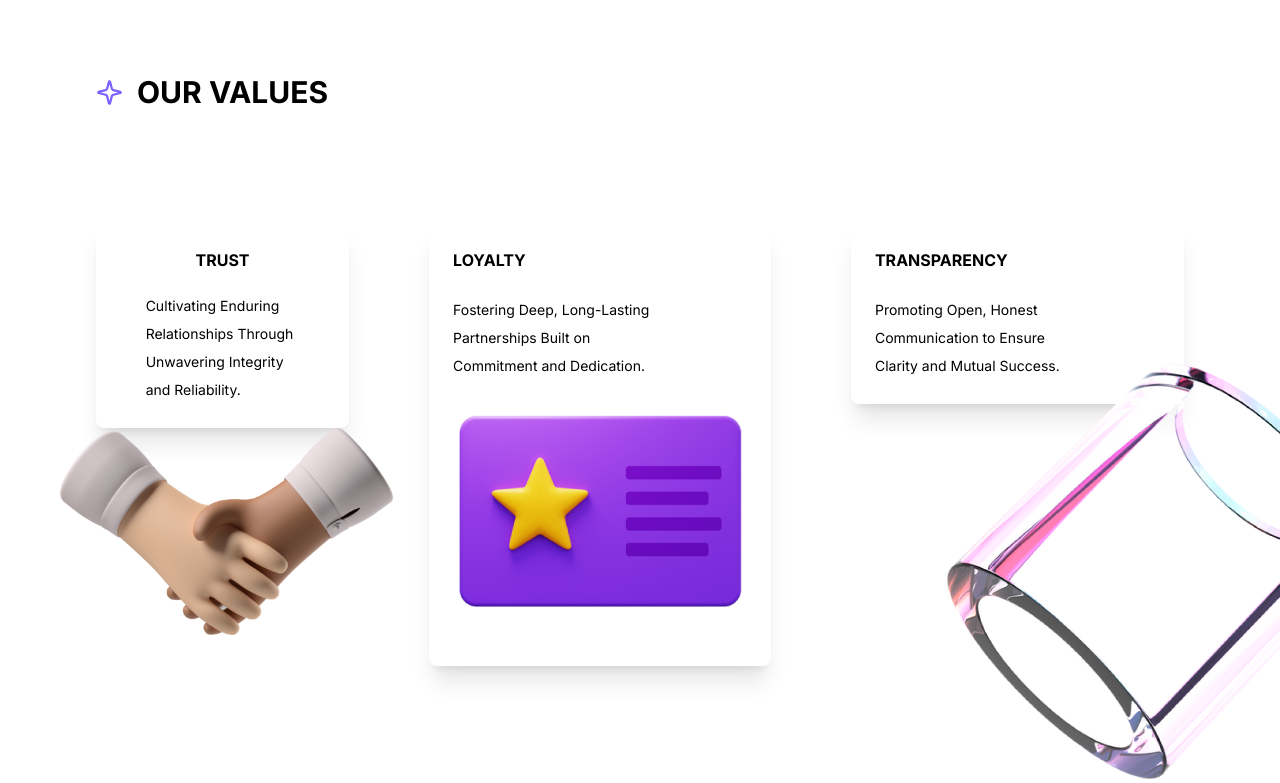
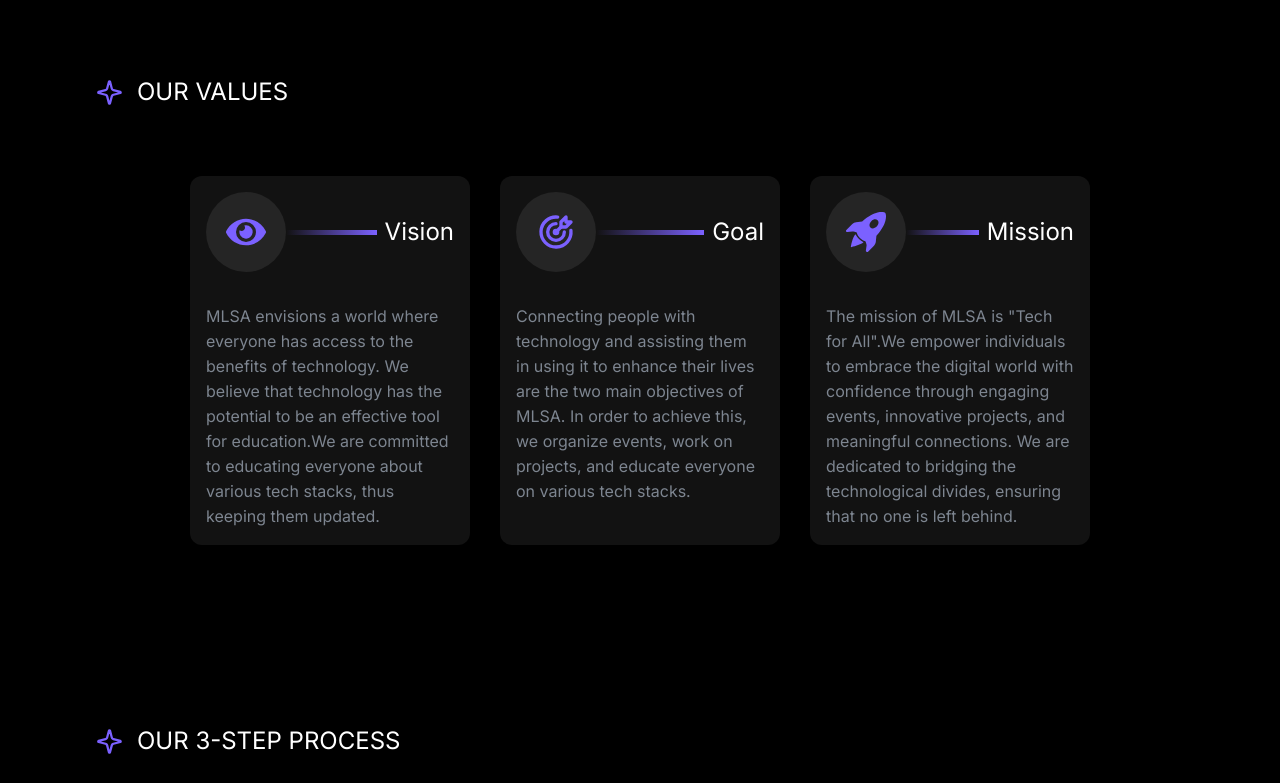
Before and after one commit to Anonymous-Squirrels/Canadian-Squirrels, a Next.js app: page /about in a window 1280 px wide. Shown: the part 1600-2383 px from the top of the page. Built offline with nearby package versions, Linux system fonts and the light colour scheme.

Commit message:
feat:our values in about us page

```diff
--- a/components/About/OurValues.tsx
+++ b/components/About/OurValues.tsx
@@ -1,74 +1,51 @@
 import { Sparkle } from "@/constants/Icons";
 import Image from "next/image";
 import React from "react";
+import OurValuesCard from "./OurValuesCard";
+import { BsFillRocketTakeoffFill } from "react-icons/bs";
+import { FaEye } from "react-icons/fa";
+import { TbTargetArrow } from "react-icons/tb";
 
 function OurValues() {
   return (
-    <div className="min-h-screen bg-white py-12 md:py-16 overflow-hidden">
-      <div className="flex w-full items-center justify-center text-3xl py-9">
+    <div className="bg-black text-white py-12 overflow-hidden">
+      <div className=" w-full text-3xl py-9">
         <div className="w-fit flex items-center gap-x-3.5 justify-center md:absolute md:left-24">
-          <Sparkle /> <span className="uppercase font-bold">OUR VALUES</span>
+          <Sparkle /> <span className="uppercase text-2xl md:text-2xl">OUR VALUES</span>
         </div>
+
+        <div className="flex flex-col md:flex-row md:flex-wrap gap-[40px] xl:gap-[30px] 2xl:gap-[50px] mt-[50px] md:mt-[100px] mx-auto justify-center">
+  <div className="flex justify-center">
+    <OurValuesCard
+      icon={<FaEye className="text-[30px] md:text-[40px]"></FaEye>}
+      label="Vision"
+      Classname=""
+      content="MLSA envisions a world where everyone has access to the benefits of technology. We believe that technology has the potential to be an effective tool for education.We are committed to educating everyone about various tech stacks, thus keeping them updated."
+    />
+  </div>
+  <div className="flex justify-center">
+    <OurValuesCard
+      icon={<TbTargetArrow className=" text-[30px] md:text-[40px]"></TbTargetArrow>}
+      label="Goal"
+      Classname=""
+      content="Connecting people with technology and assisting them in using it to enhance their lives are the two main objectives of MLSA. In order to achieve this, we organize events, work on projects, and educate everyone on various tech stacks."
+    />
+  </div>
+  <div className="flex justify-center">
+    <OurValuesCard
+      icon={
+        <BsFillRocketTakeoffFill className="text-[30px] md:text-[40px]"></BsFillRocketTakeoffFill>
+      }
+      label="Mission"
+      Classname=""
+      content={` The mission of MLSA is "Tech for All".We empower individuals to embrace the digital world with confidence through engaging events, innovative projects, and meaningful connections. We are dedicated to bridging the technological divides, ensuring that no one is left behind.`}
+    />
+  </div>
+</div>
+
       </div>
 
-      <div className="flex flex-col md:flex-row items-center md:items-start justify-between px-7 md:p-24 gap-y-8">
-        <div className="w-full md:w-fit rounded-lg grid place-items-center">
-          <div className="w-full md:w-fit flex flex-col items-center justify-around gap-y-5 rounded-lg shadow-xl p-6 md:mr-20">
-            <span className="uppercase self-start md:self-auto font-bold">Trust</span>
-            <span className="text-sm leading-7 w-full md:w-3/4">
-              Cultivating Enduring Relationships Through Unwavering Integrity
-              and Reliability.
-            </span>
-          </div>
-          <div className="w-fit md:relative right-9">
-            <Image
-              src="/assets/handshake.png"
-              width={500}
-              height={500}
-              alt="handshake"
-              className="w-fit"
-            />
-          </div>
-        </div>
 
-        <div className="w-full md:w-fit flex flex-col items-start justify-around rounded-lg shadow-xl p-6 md:mr-20">
-          <span className="uppercase font-bold">Loyalty</span>
-          <br />
-          <span className="text-sm leading-7 w-full md:w-3/4">
-            Fostering Deep, Long-Lasting Partnerships Built on Commitment and
-            Dedication.
-          </span>
-          <div className="grid place-items-center">
-            <Image
-              src="/assets/loyalty.png"
-              width={400}
-              height={400}
-              alt="handshake"
-              className="my-8 md:w-full w-[80%]"
-            />
-          </div>
-        </div>
-
-        <div className="w-full md:w-fit rounded-lg">
-          <div className="w-full md:w-fit flex flex-col items-start justify-around rounded-lg shadow-xl p-6">
-            <span className="uppercase font-bold">Transparency</span>
-            <br />
-            <span className="text-sm leading-7 w-full md:w-3/4">
-              Promoting Open, Honest Communication to Ensure Clarity and Mutual
-              Success.
-            </span>
-          </div>
-          <div className="w-full -translate-y-10">
-            <Image
-              src="/assets/transparency.png"
-              width={400}
-              height={400}
-              alt="handshake"
-              className="md:w-full w-[80%] md:translate-x-24 translate-x-32"
-            />
-          </div>
-        </div>
-      </div>
     </div>
   );
 }
--- /dev/null
+++ b/components/About/OurValuesCard.tsx
@@ -0,0 +1,31 @@
+import React from "react";
+
+type OurValuesCardProps = {
+  icon: React.ReactNode;
+  label: string;
+  Classname: string;
+  content: string;
+};
+
+const OurValuesCard = ({ icon, label, Classname, content }: OurValuesCardProps) => {
+  return (
+    <>
+      <div
+        className={`md:max-w-[330px] md:w-[35vw] flex-shrink-0 lg:w-[30vw] lg:max-w-[350px] sm:max-w-[500px] 3xl:max-w-[423px] xl:w-[20vw] lg:min-w-[280px] w-full group rounded-xl bg-[#252525]/50 px-4 py-3 md:py-6 lg:py-4 duration-400 transition shadow-lg hover:shadow-valuesContainerShadow ${Classname}`}
+      >
+        <div className="flex items-center justify-between">
+          <div className="rounded-full bg-[#252525] px-4 py-4 md:px-5 md:py-5 text-[#7B61FF] md:shadow-aboutLogoShadowBlue duration-400 transition shadow-mobileAboutShadow">
+            <span>{icon}</span>
+          </div>
+          <div className="mr-2 h-[3px] md:h-[5px] w-full bg-gradient-to-l from-[#7B61FF] to-transparent"></div>
+          <div className="text-xl md:text-2xl text-white 3xl:text-3xl">{label}</div>
+        </div>
+        <p className="cursor-default pt-4 md:pt-8 text-[#7d8590] duration-400 transition text-base group-hover:text-white 3xl:text-lg leading-[25px]">
+          {content}
+        </p>
+      </div>
+    </>
+  );
+};
+
+export default OurValuesCard;
--- a/components/About/ProcessCard.tsx
+++ b/components/About/ProcessCard.tsx
@@ -13,7 +13,7 @@
     <>
       <div
         className={`${isHome ? "4xl:h-[319px] 4xl:max-w-[475px] " : " h-[120%] shadow-blue"
-          } relative duration-[4] transition hover:shadow-custom1 group rounded-[8px] 2xl:rounded-[12px] pb-1 pt-[10.93px] pr-[6.53px] md:pr-[17px] bg-[#111]  border-[#FFC4C4] border gradient-border   hover:shadow-blue  2xl:min-h-[280px] 2xl:max-w-[370px] w-[93%]  md:max-w-[300px] xl:max-w-[300px] md:mt-[60px] 2xl:mt-[122px] sm:mt-[44px] mt-[38px] `}
+          } relative cursor-default duration-[4] transition hover:shadow-custom1 group rounded-[8px] 2xl:rounded-[12px] pb-1 pt-[10.93px] pr-[6.53px] md:pr-[17px] bg-[#111]  border-[#FFC4C4] border gradient-border   hover:shadow-blue  2xl:min-h-[280px] 2xl:max-w-[370px] w-[93%]  md:max-w-[300px] xl:max-w-[300px] md:mt-[60px] 2xl:mt-[122px] sm:mt-[44px] mt-[38px] `}
       >
         <div
           className={`${logoTyp === "number"
--- a/components/About/ThreeStepProcess.tsx
+++ b/components/About/ThreeStepProcess.tsx
@@ -8,7 +8,7 @@
 
   return (
     <div className="h-fit md:h-fit bg-black text-white px-7 py-14 md:p-24 overflow-hidden">
-      <div className="flex w-full text-2xl pl-0 md:pl-5 md:text-2xl gap-3.5 items-center justify-center md:justify-start z-20">
+      <div className="flex w-full text-2xl md:text-2xl gap-3.5 items-center justify-center md:justify-start z-20">
         <Sparkle/>
         <span>OUR 3-STEP PROCESS</span>
       </div>
--- a/constants/ProcessData.ts
+++ b/constants/ProcessData.ts
@@ -2,7 +2,7 @@
     {
       name: "Execution",
       about:
-        "We refine your brand vision through research and creative development. Our team crafts comprehensive brand materials, including logos, style guides, and marketing assets, to elevate your brand image.",
+        "We refine your brand vision through research and creative development. Our team crafts comprehensive brand materials, including logos, style guides, and marketing assets, to elevate your brand image. We are here to take your branding to the next level.",
       imgSrc: "/logo/Execution.png",
     },
     {
--- a/tailwind.config.ts
+++ b/tailwind.config.ts
@@ -38,7 +38,8 @@
         'slideIn': 'slideIn 0.5s forwards',
       },
       boxShadow: {
-        "custom1": '0 20px 100px -15px rgb(123 97 255 / 0.3)'
+        "custom1": '0 20px 100px -15px rgb(123 97 255 / 0.5)',
+        "valuesContainerShadow": '0px 0px 5px 5px rgba(123 97 255 / 0.3)',
       }
     },
   },
```
